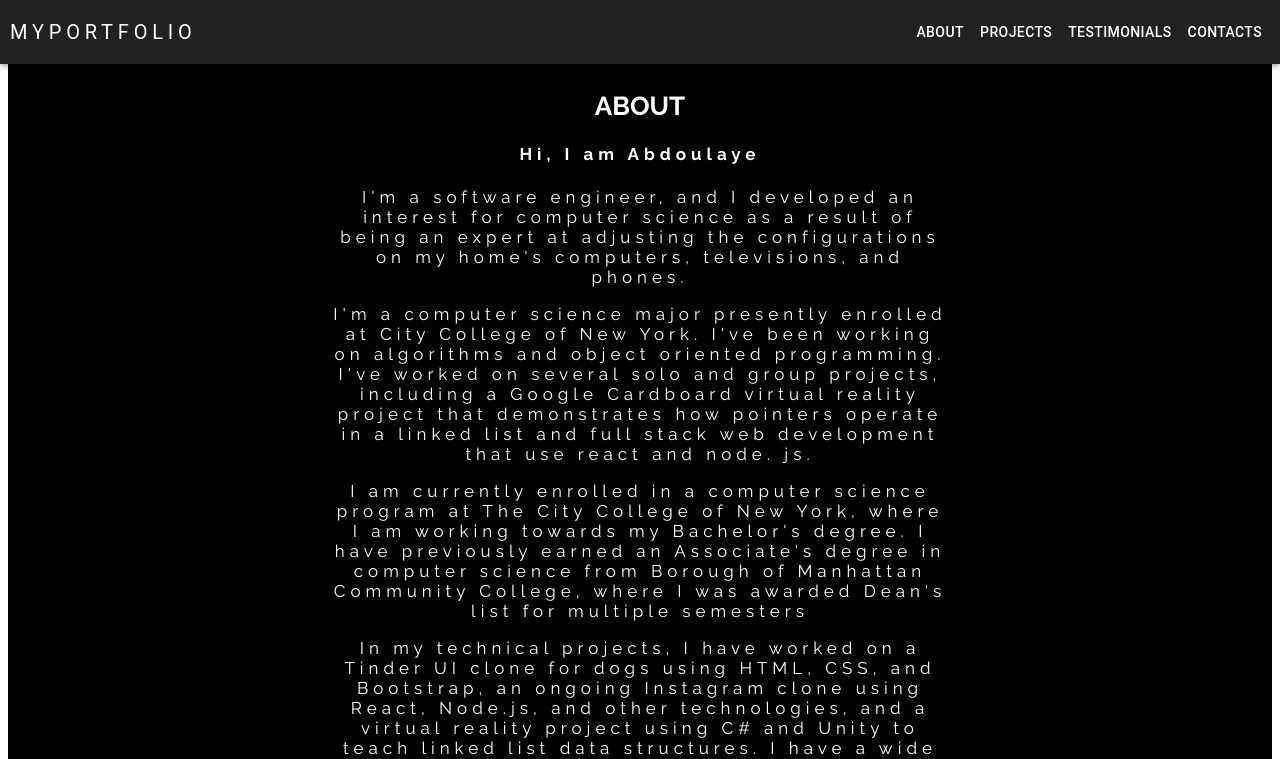
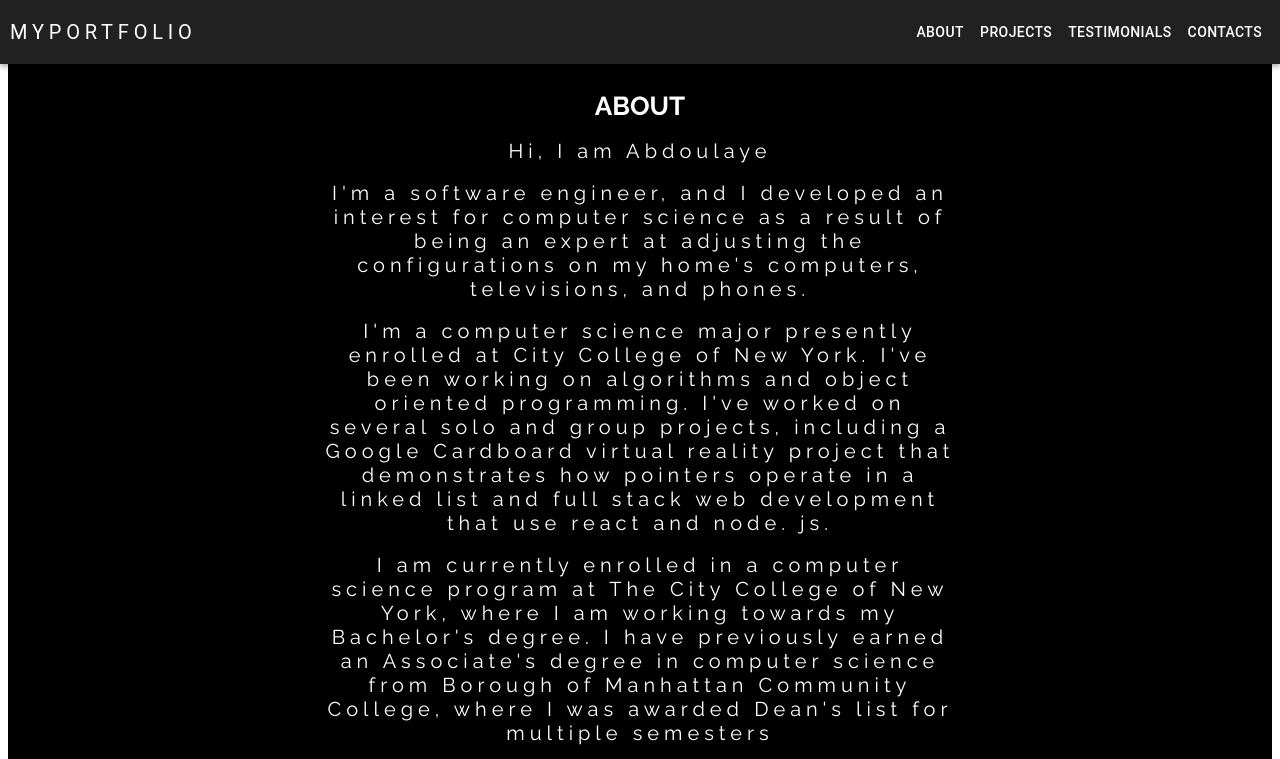
Before and after one commit to boundy99/My-Portfolio, a React (Create React App) app: page / in a window 1280 px wide. Shown: the top 759 px of the page. Built offline with nearby package versions, Linux system fonts and the light colour scheme.

Commit message:
Feat: About section updated

```diff
--- a/public/style.css
+++ b/public/style.css
@@ -16,8 +16,3 @@ img {
     text-align: center;
     font-weight: 400;
 }
-
-.about {
-    font-size: 17px;
-    letter-spacing: 5px;
-}
--- a/src/components/About.jsx
+++ b/src/components/About.jsx
@@ -1,16 +1,32 @@
 import React from 'react'
+import { Container, Typography} from '@mui/material';
 export default function About() {
   return (
-    <div className='about'>
-    <h4>Hi, I am Abdoulaye</h4>
-    <p variant='h4'>
+
+    <Container sx={{fontSize: '20px', fontWeight: '10px', letterSpacing: '5px'}}>
+    <Typography variant='inherit'>
+    Hi, I am Abdoulaye
+    </Typography>
+
+    <Typography variant='inherit' sx={{pt:'18px'}}>
     I'm a software engineer, and I developed an interest for computer science as a result of being an expert at adjusting the configurations on my home's computers, televisions, and phones.
-    </p>
-    <p>I'm a computer science major presently enrolled at City College of New York. I've been working on algorithms and object oriented programming. I've worked on several solo and group projects, including a Google Cardboard virtual reality project that demonstrates how pointers operate in a linked list and full stack web development that use react and node. js.</p>
-    <p>I am currently enrolled in a computer science program at The City College of New York, where I am working towards my Bachelor's degree. I have previously earned an Associate's degree in computer science from Borough of Manhattan Community College, where I was awarded Dean's list for multiple semesters</p>
-    <p>In my technical projects, I have worked on a Tinder UI clone for dogs using HTML, CSS, and Bootstrap, an ongoing Instagram clone using React, Node.js, and other technologies, and a virtual reality project using C# and Unity to teach linked list data structures. I have a wide range of technical skills, including programming languages such as C++, Java, C#, and Python, as well as frameworks and technologies like React, Node.js, and Unity.</p>
+    </Typography>
+
+    <Typography variant='inherit' sx={{pt:'18px'}}>
+    I'm a computer science major presently enrolled at City College of New York. I've been working on algorithms and object oriented programming. I've worked on several solo and group projects, including a Google Cardboard virtual reality project that demonstrates how pointers operate in a linked list and full stack web development that use react and node. js.
+    </Typography>
+
+    <Typography variant='inherit' sx={{pt:'18px'}}>
+    I am currently enrolled in a computer science program at The City College of New York, where I am working towards my Bachelor's degree. I have previously earned an Associate's degree in computer science from Borough of Manhattan Community College, where I was awarded Dean's list for multiple semesters
+    </Typography>
+
+    <Typography variant='inherit' sx={{pt:'18px'}}>
+    In my technical projects, I have worked on a Tinder UI clone for dogs using HTML, CSS, and Bootstrap, an ongoing Instagram clone using React, Node.js, and other technologies, and a virtual reality project using C# and Unity to teach linked list data structures. I have a wide range of technical skills, including programming languages such as C++, Java, C#, and Python, as well as frameworks and technologies like React, Node.js, and Unity.
+    </Typography>
+
+    </Container>
 
 
-     </div>
+
   )
 }
--- a/src/components/App.js
+++ b/src/components/App.js
@@ -39,7 +39,7 @@ export default function App() {
       <Box sx={{width: '25%', margin: 'auto'}}>
       <Section text='ABOUT'/>
       </Box>
-      <Box sx={{width: '50%', margin: 'auto', textAlign:'center', justifyContent:'center', maxWidth:'677px'}}>
+      <Box sx={{margin: 'auto', textAlign:'center', justifyContent:'center',  maxWidth:'677px'}}>
       <About/>
       </Box>
       </Container>
```
